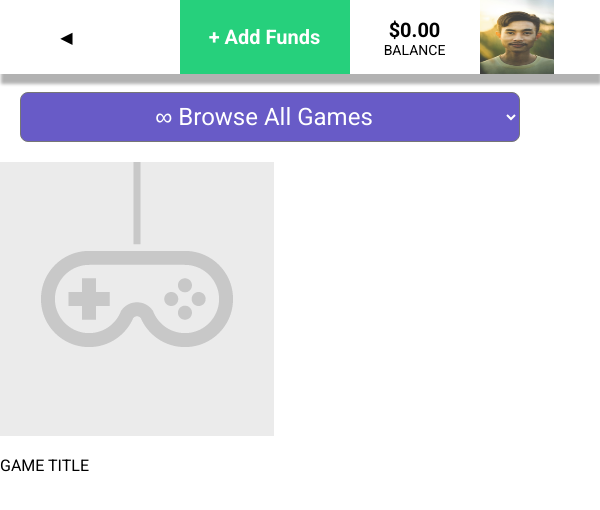
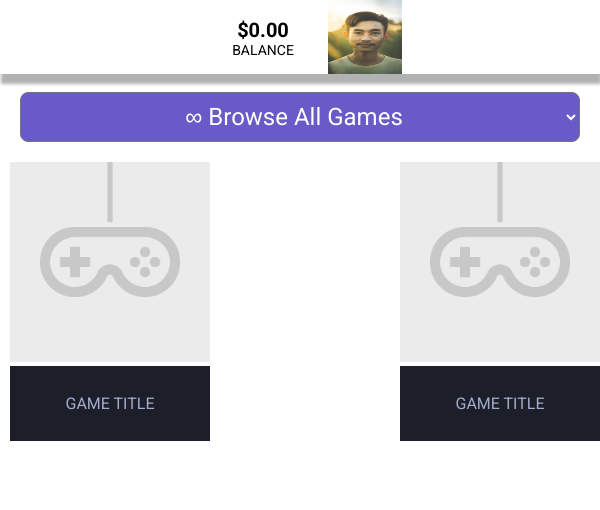
Before and after one commit to SladtheLad/personal-demo-mockup, a React app in the folder client/: page / in a window 600 px wide. Shown: the top 510 px of the page. Built offline with nearby package versions, Linux system fonts and the light colour scheme.

Commit message:
styling nightmares

```diff
--- a/client/src/components/Navigation/NavBar/NavBar.css
+++ b/client/src/components/Navigation/NavBar/NavBar.css
@@ -43,6 +43,6 @@
     align-items: center;
   }
   .NavBar a {
-    font-size: 20px;
+    display: none;
   }
 }
--- a/client/src/components/Navigation/NavigationItems/NavigationItems.css
+++ b/client/src/components/Navigation/NavigationItems/NavigationItems.css
@@ -7,9 +7,3 @@
   height: 100%;
   flex-flow: column;
 }
-
-@media (min-width: 500px) {
-  .NavigationItems {
-    flex-flow: row;
-  }
-}
--- a/client/src/components/Navigation/SideDrawer/DrawerButton/DrawerButton.css
+++ b/client/src/components/Navigation/SideDrawer/DrawerButton/DrawerButton.css
@@ -10,3 +10,9 @@
     cursor: pointer;
     float: left;
 }
+
+@media (max-width: 600px) {
+  .DrawerButton {
+    display: none;
+  }
+}
--- a/client/src/components/Navigation/SideDrawer/DrawerToggle/DrawerToggle.css
+++ b/client/src/components/Navigation/SideDrawer/DrawerToggle/DrawerToggle.css
@@ -16,7 +16,7 @@
   background-color: black;
 }
 
-@media (min-width: 500px) {
+@media (min-width: 600px) {
   .DrawerToggle {
     display: none;
   }
--- a/client/src/components/Navigation/SideDrawer/SideDrawer.css
+++ b/client/src/components/Navigation/SideDrawer/SideDrawer.css
@@ -12,12 +12,6 @@
   transition: transform 0.3s ease-out;
 }
 
-@media (min-width: 500px) {
-  .SideDrawer {
-    display: none;
-  }
-}
-
 .Open {
   transform: translateX(0);
 }
--- a/client/src/containers/Layout/Layout.css
+++ b/client/src/containers/Layout/Layout.css
@@ -1,5 +1,9 @@
 .Content {
   margin-top: 72px;
+  display: flex;
+  flex-wrap: wrap;
+  justify-content: space-between;
+  align-items: center;
 }
 
 .Content select {
@@ -18,7 +22,21 @@
 
 @media (max-width: 600px) {
   .Content select {
-    width: 500px;
+    width: 95%;
     font-size: 24px;
   }
+  .Content img {
+    width: 200px;
+  }
+  .CardTitle {
+    width: 200px;
+    background-color: #1c1f2a;
+    color: #a3accc;
+    text-align: center;
+    line-height: 75px;
+  }
+  .Card {
+    margin-left: 10px;
+  }
+
 }
--- a/client/src/containers/Layout/Layout.js
+++ b/client/src/containers/Layout/Layout.js
@@ -38,9 +38,13 @@ class Layout extends Component {
             <option value="first-person">&#128299; First-Person Shooting Games</option>
             <option value="role-playing">&#9861; Role-Playing Games</option>
           </select>
-          <div>
+          <div className={classes.Card}>
             <img src={gameImage} alt="Game Placeholder" />
-            <p>GAME TITLE</p>
+            <div className={classes.CardTitle}>GAME TITLE</div>
+          </div>
+          <div className={classes.Card}>
+            <img src={gameImage} alt="Game Placeholder" />
+            <div className={classes.CardTitle}>GAME TITLE</div>
           </div>
         </main>
       </React.Fragment>
```
